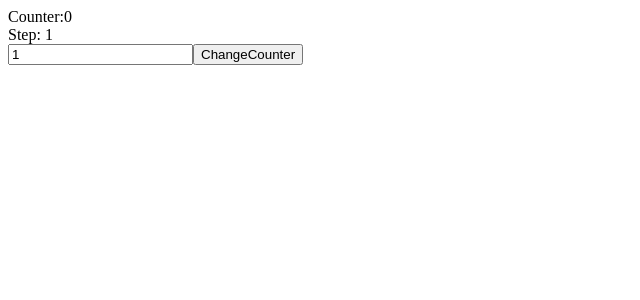
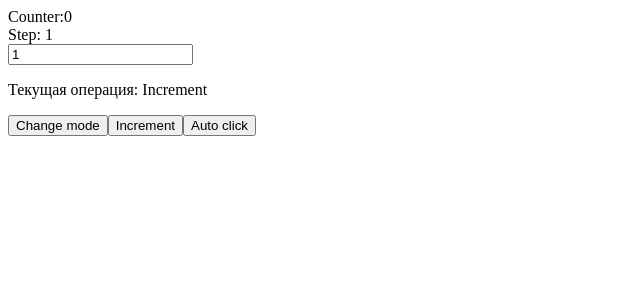
Before and after one commit to DenisKostyukov/Counter-react, a React (Create React App) app: page / in a window 1280 px wide. Shown: the top 300 px of the page, without its empty margins (0-640 px from the left). Built offline with nearby package versions, Linux system fonts and the light colour scheme.

Commit message:
add change mode and install sass

```diff
--- a/package.json
+++ b/package.json
@@ -6,6 +6,7 @@
     "@testing-library/jest-dom": "^5.12.0",
     "@testing-library/react": "^11.2.7",
     "@testing-library/user-event": "^12.8.3",
+    "node-sass": "^6.0.0",
     "react": "^17.0.2",
     "react-dom": "^17.0.2",
     "react-scripts": "4.0.3",
--- /dev/null
+++ b/src/components/Button/index.jsx
@@ -0,0 +1,11 @@
+import React from 'react';
+import style from './Button.module.sass';
+function Button(props){
+  const {caption, handler, className} = props;
+  return (
+    <>
+      <button className={`style.${className}`} onClick={handler}>{caption}</button>
+    </>
+  )
+}
+export default Button;
--- a/src/components/Counter/index.jsx
+++ b/src/components/Counter/index.jsx
@@ -1,15 +1,30 @@
 import React, { useState } from "react";
+import Button from '../Button'
 import Step from "../Step";
 
 function Counter(props) {
 	const [counter, setCounter] = useState(0);
 	const [step, setStep] = useState(1);
+	const [isIncrement, setIsIncrement] = useState(true);
+	const increment = () =>{
+		setCounter(counter+step);
+	}
+	const decrement = () =>{
+		setCounter(counter-step);
+	}
+	const changeMode = () =>{
+		setIsIncrement(!isIncrement)
+	}
+	const currentMode = () => isIncrement ? increment() : decrement();
 
 	return (
 		<>
 			<div>Counter:{counter}</div>
       <Step step={step} setStep={setStep}/>
-			<button onClick={() => setCounter(counter + step)}>ChangeCounter</button>
+			<p>Текущая операция: {isIncrement ? "Increment" : "Decrement"}</p>
+			<Button handler={changeMode} caption={"Change mode"} />
+			<Button handler={currentMode} caption ={"Increment"} />
+			<Button caption="Auto click"/>
 		</>
 	);
 }
--- a/src/components/Step/index.jsx
+++ b/src/components/Step/index.jsx
@@ -3,13 +3,19 @@ import React, { useState } from "react";
 function Step(props) {
 	const { step, setStep } = props;
 	const inputHandler = ({ target: { value } }) => {
-		if (value <= 0) return;
+		if (value <= 0 || value > 100) value = 1;
 		setStep(Number(value));
 	};
 	return (
 		<>
 			<div>Step: {step}</div>
-			<input type="number" min="1" defaultValue="1" onChange={inputHandler} onKeyUp={inputHandler} />
+			<input
+				type="number"
+				min="1"
+				defaultValue="1"
+				onChange={inputHandler}
+				onKeyUp={inputHandler}
+			/>
 		</>
 	);
 }
```
Also changed, not shown: src/components/Button/Button.module.sass (added), 1 other file (tests, documents, lock files or other folders).
